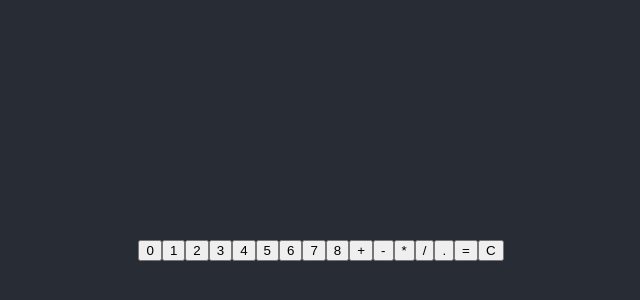
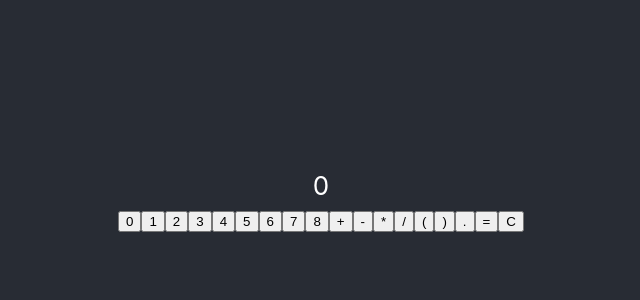
Before and after one commit to kor-al/react-calc, a React (Create React App) app: page / in a window 1280 px wide. Shown: the part 186-486 px from the top of the page, without its empty margins (319-959 px from the left). Built offline with nearby package versions, Linux system fonts and the light colour scheme.

Commit message:
bugs fixed + history added

```diff
--- a/src/Calc.js
+++ b/src/Calc.js
@@ -19,6 +19,7 @@ class Stack {
 
     pop() {
         //return the top element of the stack and remove it from the stack
+        console.log('Stack: pop', this.stack[this.stack.length - 1])
         if (this.stack.length === 0) return undefined;
         return this.stack.pop();
     }
@@ -44,14 +45,14 @@ class Stack {
 
 class Operation {
 
-    constructor(op,isUni = false) {
+    constructor(op,unary = false) {
         if (!['+', '-', '*', '/', '(', ')'].includes(op)) throw new Error(`${op} is not an operation!`);
         this.operation = op;
-        this.isUni = isUni;
+        this.unary = unary;
     }
 
     priority() {
-        if (this.operation === '-' || this.isUni ) {
+        if (this.operation === '-' && this.unary) {
             return 3;
         }
         if (this.operation === '+' || this.operation === '-') {
@@ -70,7 +71,7 @@ class Operation {
             case '+':
                 return val1 + val2;
             case '-':
-                if (this.isUni){
+                if (this.unary){
                     return -1 * val2;}
                 else{
                     return val1 - val2;
@@ -95,11 +96,12 @@ class InputParser {
         this.hasMinus = false;
         this.currentNumber = undefined;
         this.isSet = false;
+        this.bracketOpen = false;
+        this.setInputSeq = this.setInputSeq.bind(this);
     }
 
 
     parse(symbol) {
-        console.log('INPUT', symbol.val, symbol.type);
         let prevSymbol = this.inputSeq[this.inputSeq.length - 1];
 
         if (symbol.type === 'equals') {
@@ -107,7 +109,23 @@ class InputParser {
             while (this.inputSeq.length && prevSymbol.type === 'operation') {
                 this.inputSeq.pop();
             }
+            //add bracket if needed
+            if(this.bracketOpen){
+                this.inputSeq.push({type: 'bracket', val: ')'});
+            }
             this.inputSeq.push(symbol);
+        }
+        if (symbol.val === '('){
+            if(this.inputSeq.length === 0 || (this.inputSeq.length && prevSymbol.type === 'operation')) {
+            this.bracketOpen = true;
+            this.inputSeq.push(symbol);
+            }
+        }
+        if (symbol.val === ')'){
+        if(this.bracketOpen &&  prevSymbol.val !== '('  && prevSymbol.type !== 'operation') {
+        this.bracketOpen = false;
+        this.inputSeq.push(symbol);
+        }
     }
         if (symbol.type === 'operation') {
             //number ended - reset variables
@@ -118,15 +136,14 @@ class InputParser {
                 this.isSet = false;
             }
             //identify unary operations
-            if (symbol.val === '-' && (this.inputSeq.length === 0 | (this.inputSeq.length && prevSymbol.type !== 'number'))) {
+            if (symbol.val === '-' && (this.inputSeq.length === 0 || (this.inputSeq.length && prevSymbol.type !== 'number'))) {
                 symbol.unary = true;
             } else {
                 symbol.unary = false;
             }
 
             //do not allow mult and division at the start of the expression
-            if (this.inputSeq.length === 0 && symbol.val !== '-' ) {}
-            else{
+            if (this.inputSeq.length === 0 && symbol.val !== '-') {} else {
                 //do not allow many operations in a row
                 if (this.inputSeq.length && prevSymbol.type === 'operation' && (symbol.unary === false || (symbol.unary === true && prevSymbol.unary === true))) {
                     //replace the last operation with a new one
@@ -151,7 +168,10 @@ class InputParser {
                 //push a value symbol to the input sequence
                 this.inNumber = true;
                 //add zero before decimal if it only starts with it
-            if (symbol.type === 'decimal') symbol.val = '0' + symbol.val
+                if (symbol.type === 'decimal') {
+                    symbol.val = '0' + symbol.val;
+                    symbol.type = 'number'; //change type from decimal to number
+                }
                 this.currentNumber = symbol;
                 this.inputSeq.push(this.currentNumber);
             }
@@ -179,18 +199,12 @@ class InputParser {
             }
 
         }
-    console.log('OUTPUT')
-    console.log(this.inputSeq);
         return this.inputSeq[this.inputSeq.length - 1];
 
     }
 
     getExpression(){
         let lastIndex = this.inputSeq.length;
-        // if(this.inNumber){
-        //     lastIndex = lastIndex - 1;
-        // }
-        lastIndex = lastIndex - 1;
         return this.inputSeq.slice(0, lastIndex).map((symbol) => symbol.val ).join('');
     }
 
@@ -202,10 +216,6 @@ class InputParser {
 
     reset(){
         this.inputSeq = []
-        this.inNumber = false;
-        this.hasDecimal = false;
-        this.hasMinus = false;
-        this.currentNumber = undefined;
         this.isSet = false;
     }
 
@@ -235,72 +245,52 @@ class Button extends React.Component {
 
 }
 
+class History extends React.Component {
+
+    constructor(props) {
+        super(props);
+        this.handleResultClick= this.handleResultClick.bind(this);
+    }
+
+    handleResultClick(result){
+        this.props.setValueFunc(result);
+    }
+
+    render() {
+        let items = this.props.items;
+        return (
+            <ol>
+            {items.map((value, index) => {return <li key = {`item${index}`}> {value.expression} <span onClick = {() => this.handleResultClick(value.result)}>{value.result.toString()}</span> </li>})}
+            </ol>
+            )
+    }
+
+}
+
 class Calc extends React.Component {
 
     constructor(props) {
         super(props);
-        // this.state = {
-        //     input: ''
-        //     //inputDiv: undefined
-        // };
+        this.state = {history : [], currentItem: 0, currentExpr: ''};
 
         this.ops = new Stack();
         this.values = new Stack();
 
         this.parser = new InputParser();
+        this.result = 0;
 
         this.execute = this.execute.bind(this);
         this.getInput = this.getInput.bind(this);
         this.reset = this.reset.bind(this);
-        this.updateDisplay = this.updateDisplay.bind(this);
         this.registerInput= this.registerInput.bind(this);
+        this.calcOp= this.calcOp.bind(this);
+        this.saveToHistory= this.saveToHistory.bind(this);
+        this.setFirstInputValue = this.setFirstInputValue.bind(this);
 
     }
 
     componentDidMount(){
-        //this.setState({inputDiv: document.getElementById("input")});
-        this.inputDiv = document.getElementById("input");
         this.memoryDiv = document.getElementById("memory");
-        console.log( this.inputDiv )
-    }
-
-    isOperation(val){
-        if (['+', '-', '*', '/', '('].includes(val)) {
-            return true;
-        }
-        else{
-            return false;
-        }
-    }
-
-    isNumber(i){
-        let val = this.input[i]
-        let isStart = (i === 0) || (i > 0 && this.input[i-1] === '(')
-        let isNumeric = !isNaN(val) ;
-        let isDecimal = ( val === '.');
-        let isMinus = (val === '-');
-        let nextIsBracket = (i + 1 < this.input.length ) && (this.input[i+1] === '(');
-
-        if (isNumeric || isDecimal || (isMinus && !nextIsBracket && (isStart || (!isStart && this.isOperation(this.input[i-1]) ) ) )) {
-            return true;
-        }
-        else{
-            return false
-        }
-    }
-
-    isUniMinus(i){
-        let val = this.input[i];
-        let isMinus = (val === '-');
-        if(i === 0 && isMinus) {
-            return true;
-        }
-        if(i > 0  &&  isMinus && this.isOperation(this.input[i-1])) {
-            return true;
-        }
-        else{
-             return false;
-        }
     }
 
     getInput() {
@@ -309,123 +299,103 @@ class Calc extends React.Component {
         this.values = new Stack();
     }
 
+    saveToHistory(expr, result){
+        let item = {'expression': expr, 'result' :result};
+        this.setState({history: [...this.state.history, item]});
+    }
+
     reset() {
-        this.inputDiv.innerHTML = '';
+        this.setState({currentItem : 0, currentExpr: ''});
         this.memoryDiv.innerHTML = '';
         this.parser.reset();
+        this.ops = new Stack();
+        this.values = new Stack();
     }
 
-    updateDisplay(exp, append = true){
-        if (append) this.inputDiv.innerHTML += exp;
-        else this.inputDiv.innerHTML = exp;
+    setFirstInputValue(val, expr){
+        this.parser.setInputSeq({val: val, type: 'number'});
+        this.setState({currentItem: val});
+        if(expr){
+            this.setState({currentExpr: expr});
+        }
     }
 
     registerInput(symbol){
         let currentSymbol = this.parser.parse(symbol);
-        console.log(this.parser.getExpression());
         this.memoryDiv.innerHTML = this.parser.getExpression();
         if(symbol.type === 'equals'){
-            let result = this.execute()
-            this.parser.setInputSeq({val: result, type: 'number'});
+            let result = this.execute();
+            this.setFirstInputValue(result);
+            //save result
+            console.log(this.state.history);
+
             return;
         }
         else if(currentSymbol){
-            this.updateDisplay(currentSymbol.val, false);
+            this.setState({currentItem: currentSymbol.val});
         }
     }
 
+    calcOp(){
+        let val2 = this.values.pop();
+        let op = this.ops.pop();
+        let val1 = op.unary ? undefined : this.values.pop();
+        this.values.push(op.apply(val1, val2));
+    }
 
     execute() {
-        this.getInput();
-
-        let input = this.input
-        console.log('INPUT', input);
+        //don't take '=' symbol at the end
+        let input = this.parser.inputSeq.slice( 0 , this.parser.inputSeq.length - 1);
+        console.log(input);
 
         for (let i = 0; i < input.length; i++) {
-
-            //if space - skip
-            if (input[i] === ' ') continue;
-
+            console.log('element >', input[i]);
             //if left bracket - push
-            if(input[i] === '('){
-                this.ops.push(new Operation(input[i]));
+            if (input[i].val === '(') {
+                this.ops.push(new Operation(input[i].val));
+            } else {
+                //if number
+                if (input[i].type === 'number') {
+                    this.values.push(+input[i].val);
+                } else
+                if (input[i].val === ')') {
+                    while (!this.ops.isEmpty() && this.ops.peek().operation !== '(') {
+                        this.calcOp();
                     }
-            else {
-                //if number
-                if (this.isNumber(i)) {
-                    let value = '';
-                    while (i < input.length && this.isNumber(i))
-                    {
-                        value += input[i];
-                        i++;
-                    }
-                    this.values.push(+value);
-                    i--;
-                } else
-                if (input[i] === ')')
-                {
-                    console.log("BRACKET1");
-                    while(!this.ops.isEmpty() && this.ops.peek().operation !== '(')
-                    {
-                        let val2 = this.values.pop();
-                        let val1 = this.values.pop();
-                        let op = this.ops.pop();
-                        console.log(val2,val1, op.operation);
-                        this.values.push(op.apply(val1, val2));
-                        console.log(val2,val1, op.operation);
-                    }
-
                     // pop opening brace.
-                    if(!this.ops.isEmpty()) this.ops.pop();
-                    console.log("BRACKET2");
-                    console.log('values after brackets', this.values.print());
-                    console.log('operations after brackets', this.ops.print());
-                }
-                    else {
+                    if (!this.ops.isEmpty()) this.ops.pop();
+                } else {
                     //if operation
                     let curOp;
-                    if(this.isUniMinus(i)) {
-                        curOp = new Operation(input[i], true);
-                    }
-                    else{
-                        curOp = new Operation(input[i]);
+                    if (input[i].unary) {
+                        curOp = new Operation(input[i].val, true);
+                    } else {
+                        curOp = new Operation(input[i].val);
                     }
                     //Apply pending operations
-                    console.log('current', curOp.operation);
                     while (!this.ops.isEmpty() && this.ops.peek().priority() >= curOp.priority()) {
-                        let val2 = this.values.pop();
-                        let val1 = this.values.pop();
-                        let op = this.ops.pop();
-                        console.log(val2,val1, op.operation);
-                        this.values.push(op.apply(val1, val2));
+                        this.calcOp();
                     }
 
                     // Push current operation to  the stack
                     this.ops.push(curOp);
-                    console.log('operations', this.ops.print());
 
                 }
             }
         }
 
-        console.log('Finish up')
-        console.log(this.values.print());
-        console.log(this.ops.print());
-
         //expression parsed calculate remaining operations
-
         while (!this.ops.isEmpty()) {
-            let val2 = this.values.pop();
-            let val1 = this.values.pop();
-            let op = this.ops.pop();
-
-            console.log(val2,val1, op.operation);
-            this.values.push(op.apply(val1, val2));
+            this.calcOp();
         }
 
-        console.log('result', this.values.print());
-        this.updateDisplay(this.values.peek().toString(), false);
-        return this.values.peek();
+        let result = this.values.peek()
+
+        this.saveToHistory(this.parser.getExpression(), result);
+        this.setState({currentItem: result});
+
+
+        return result;
     }
 
 
@@ -433,19 +403,22 @@ class Calc extends React.Component {
         const numbers = [...Array(9).keys()]
         const operations = {'plus':'+', 'minus':'-', 'mult': '*', 'divide': '/'}
         return ( <div id = 'calc' >
-            <div id = 'memory' contentEditable></div>
-            <div id = 'input' contentEditable></div>
+            <div id = 'memory'></div>
+            <div id = 'input'>{this.state.currentItem}</div>
             <div id='pads'>
             {numbers.map((value) => {
-                return <Button key = {value.toString()} label ={value.toString()}  type='number' update = {this.updateDisplay} register = {this.registerInput}/>
+                return <Button key = {value.toString()} label ={value.toString()}  type='number' register = {this.registerInput}/>
             })}
             {Object.keys(operations).map((key, index) => {
-                return <Button key = {key.toString()} label={operations[key].toString()}  type='operation' update = {this.updateDisplay} register = {this.registerInput}/>
+                return <Button key = {key.toString()} label={operations[key].toString()}  type='operation' register = {this.registerInput}/>
             })}
-             <Button key = 'decimal' label='.'  type='decimal' update = {this.updateDisplay} register = {this.registerInput}/>
-             <Button key = 'equals' label='='  type='equals' update = {this.updateDisplay} register = {this.registerInput}/>
-             <Button key = 'clear' label='C'  type='clear' update = {this.updateDisplay} register = {this.reset}/>
+            <Button key = 'lbracket' label='('  type='bracket' register = {this.registerInput}/>
+            <Button key = 'rbracket' label=')'  type='bracket' register = {this.registerInput}/>
+            <Button key = 'decimal' label='.'  type='decimal' register = {this.registerInput}/>
+            <Button key = 'equals' label='='  type='equals' register = {this.registerInput}/>
+            <Button key = 'clear' label='C'  type='clear' register = {this.reset}/>
             </div>
+            <History items = {this.state.history} setValueFunc = {this.setFirstInputValue}/>
             </div>)
     }
 
```
Lines whose indentation alone changed are shown as unchanged.
